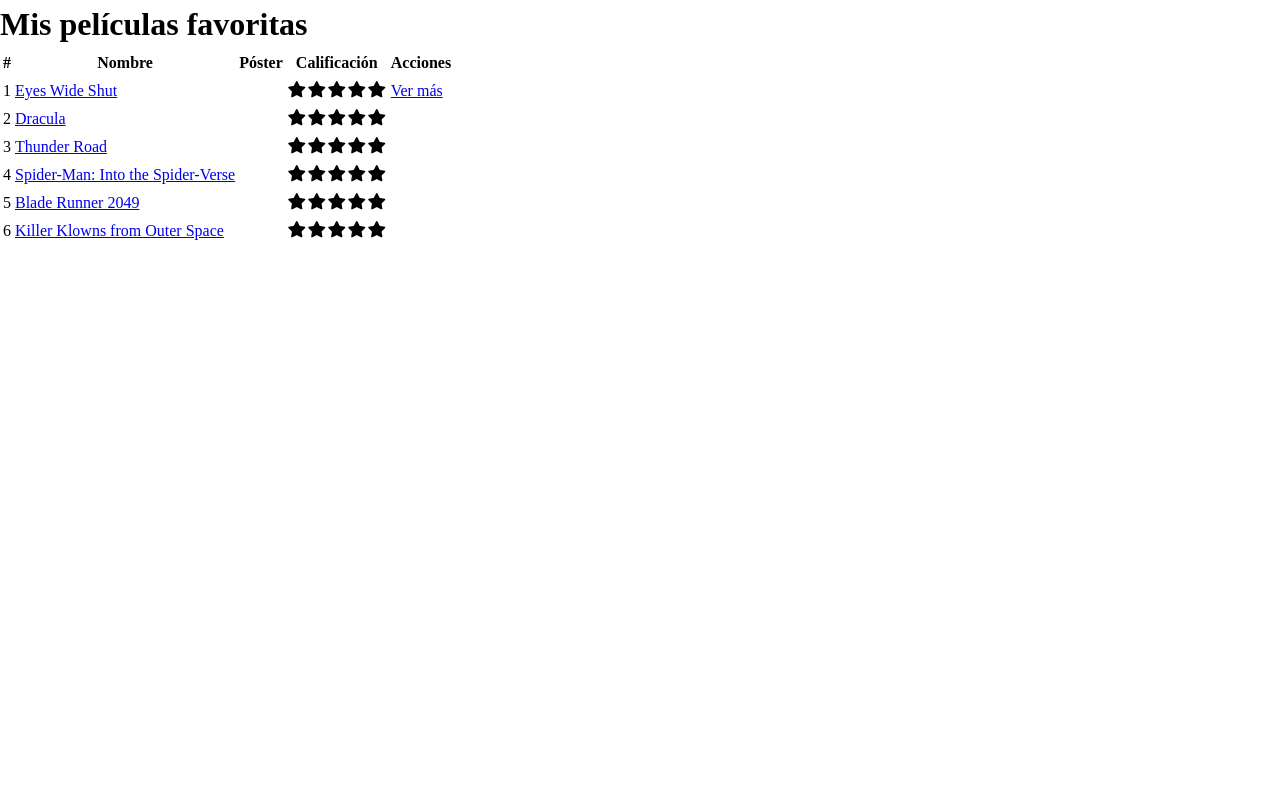
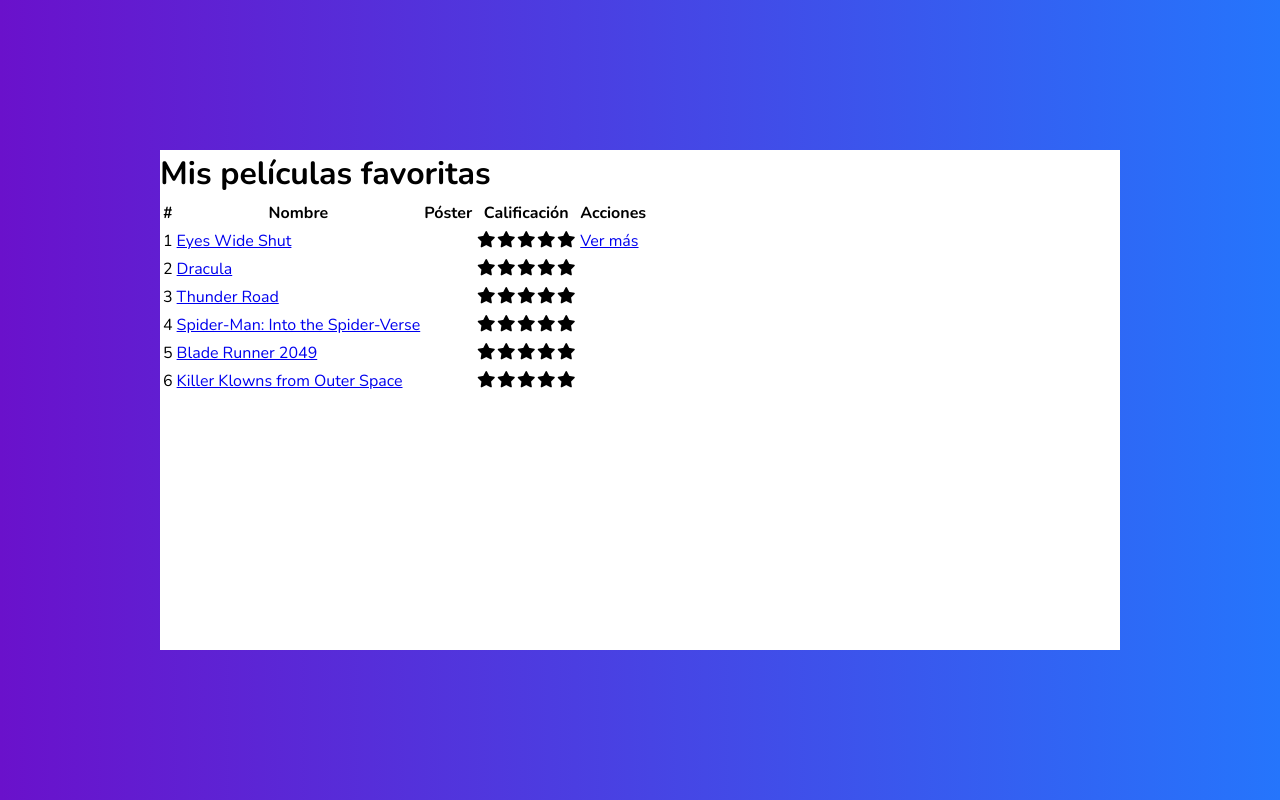
Before and after one commit to MarcosLopezM/WebDevelopmentCourse, a plain HTML site: page boletines/index.html in a window 1280 px wide. Drawn offline with nearby package versions, Linux system fonts and the light colour scheme.

Commit message:
Adding custom fonts

```diff
--- a/boletines/assets/css/main.css
+++ b/boletines/assets/css/main.css
@@ -1,3 +1,9 @@
+:root {
+  --background-color: #16161a;
+  --headline-color: #fffffe;
+  --paragraph-color: #94a1b2;
+}
+
 /*
     1. Use a more-intuitive box-sizing model.
 */
@@ -12,6 +18,7 @@
   */
 * {
     margin: 0;
+    font-family: 'Nunito', sans-serif;
 }
 
 /*
@@ -75,20 +82,18 @@
     isolation: isolate;
 }
 
-p {
-    color: red;
+.container {
+  background-image: linear-gradient(to right, #6a11cb 0%, #2575fc 100%);
+  height: 100vh; /* o 100% */
+  display: flex;
+  align-items: center;
+  justify-content: center;
 }
 
-.red {
-    height: 200px;
-    width: 100px;
-    background-color: red;
+.content {
+  max-width: 960px;
+  max-height: 500px;
+  width: 100%;
+  height: 100%;
+  background-color: #fff;
 }
-
-#boton-pago {
-    background-color: yellow;
-}
-
-.texto-blanco {
-    color: white;
-}
--- a/boletines/index.html
+++ b/boletines/index.html
@@ -7,6 +7,9 @@
     <title>Mis películas favoritas</title>
     <link rel="stylesheet" href="assets/fontawesome-free-6.1.1-web/css/all.css">
     <link rel="stylesheet" href="assets/css/main.css">
+    <link rel="preconnect" href="https://fonts.googleapis.com">
+    <link rel="preconnect" href="https://fonts.gstatic.com" crossorigin>
+    <link href="https://fonts.googleapis.com/css2?family=Nunito:wght@300;400;500;600;700&display=swap" rel="stylesheet">
 </head>
 <body>
     <div class="container">
```
